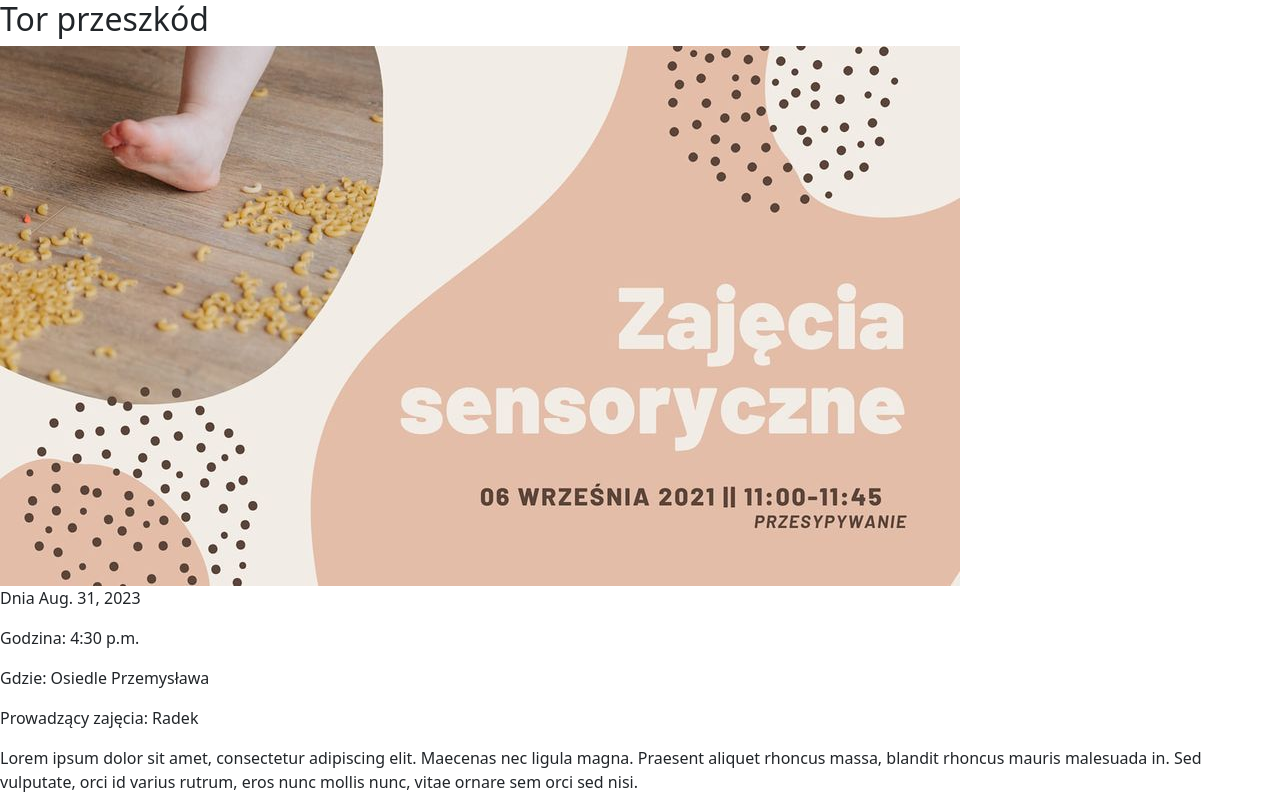
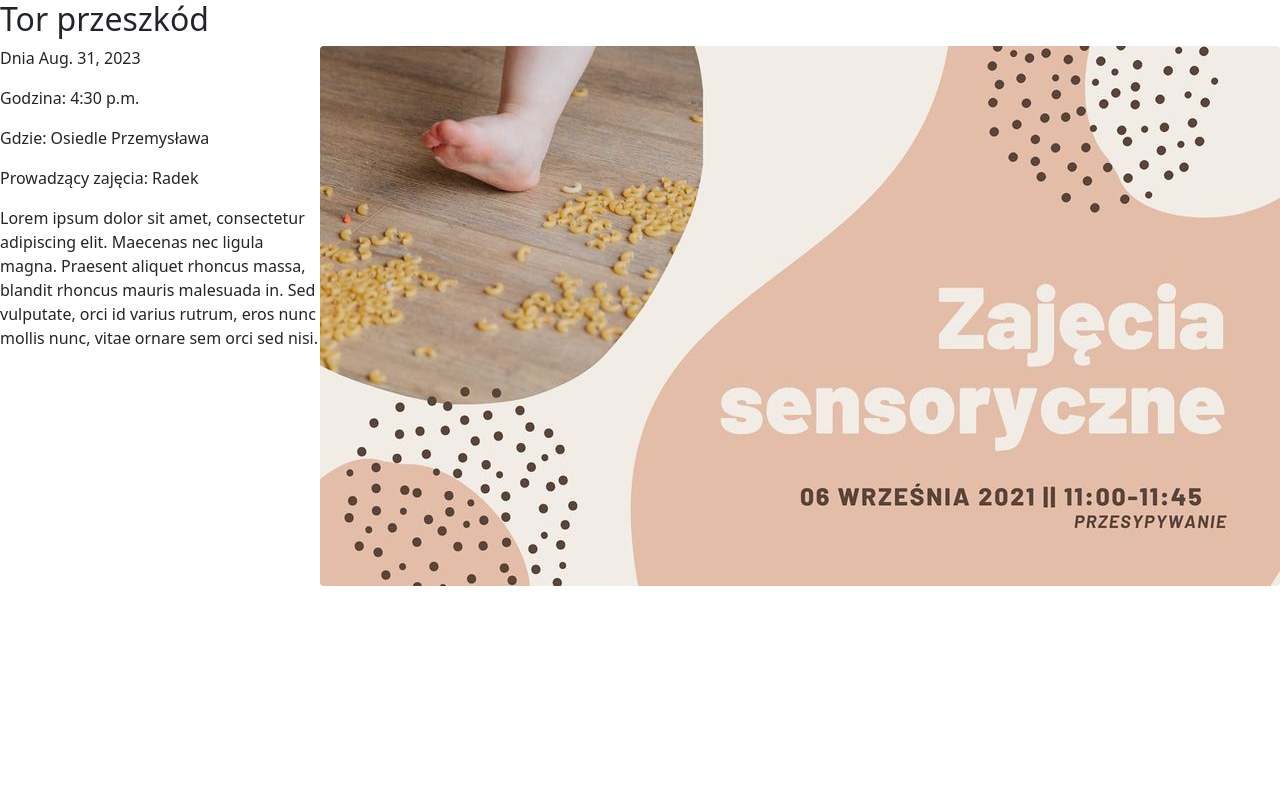
Before and after one commit to RadoslawPiekarski/Kreatywna_Polana, a Django app: page /events/tor-przeszkod in a window 1280 px wide. After the commit the page ends 586 px from the top, so only its background shows below. Run offline with Django 3.2, Linux system fonts and the light colour scheme.

Commit message:
added img classes

```diff
--- a/events/templates/events/event_detail.html
+++ b/events/templates/events/event_detail.html
@@ -13,7 +13,7 @@
     <section id="summary">
         <h2>{{ event.title }}</h2>
         <article>
-            <img src="{% static "events/images/"|add:event.image %}" alt="{{ event.title}}">
+            <img src="{% static "events/images/"|add:event.image %}" alt="{{ event.title}}" class="rounded float-end">
             <p>Dnia {{ event.date }}</p>
             <p>Godzina: {{ event.time }}</p>
             <p>Gdzie: {{ event.place }}</p>
```
